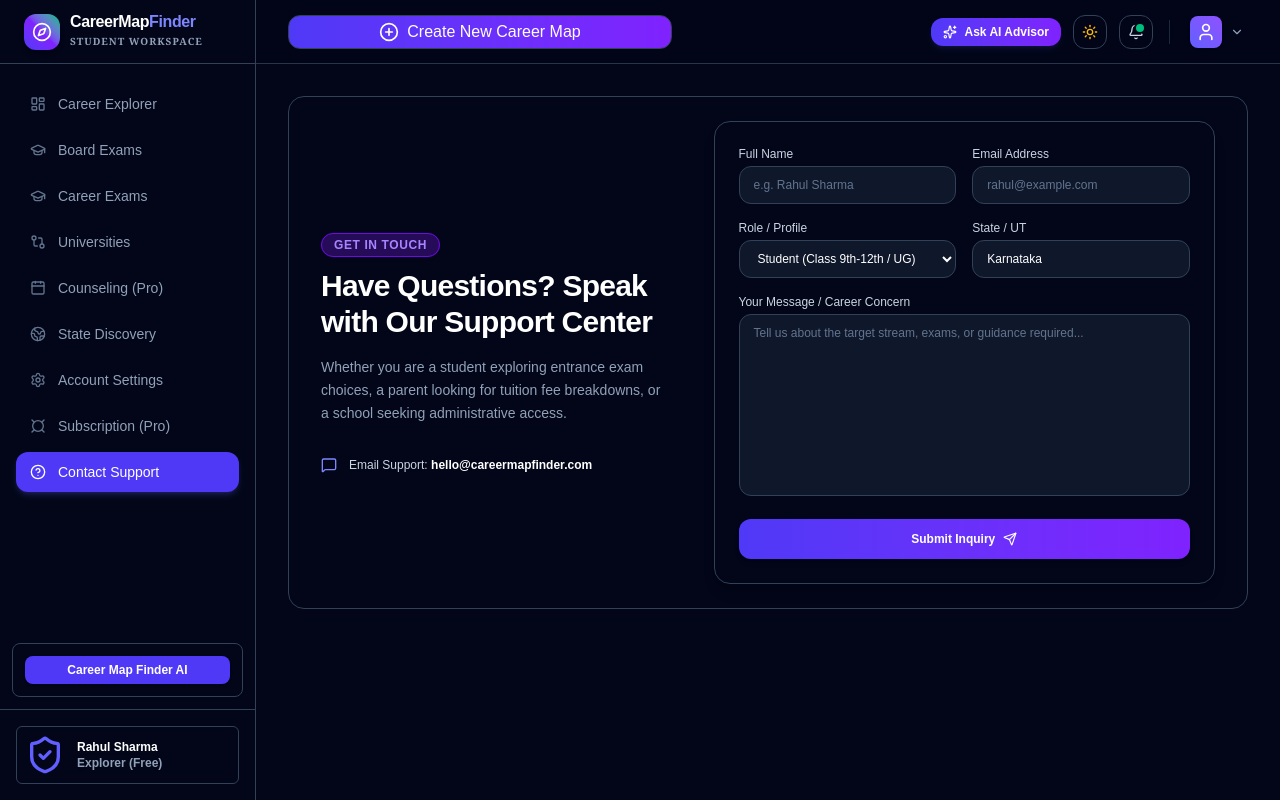
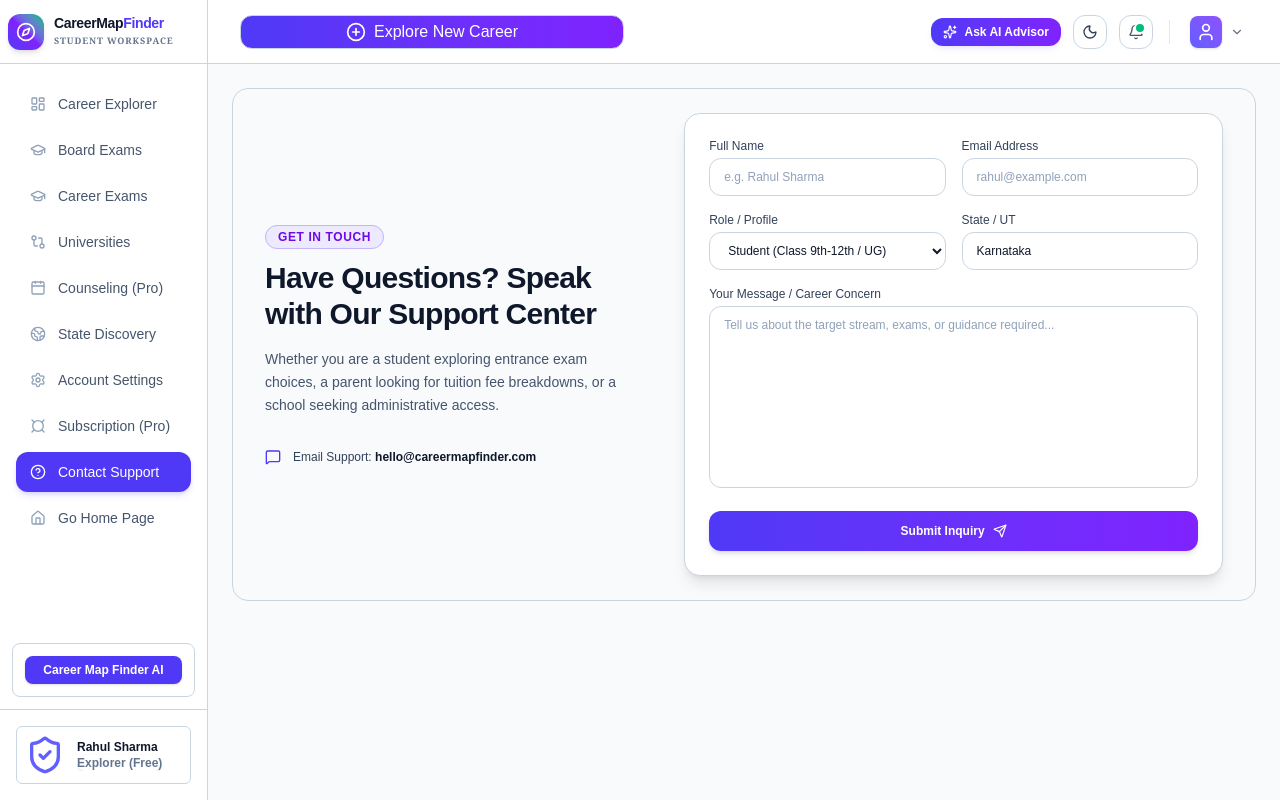
Before and after one commit to abdurrahman9955/careermapfinder, a Next.js app: page /dashboard/contact in a window 1280 px wide. Built offline with nearby package versions, Linux system fonts and the light colour scheme.

Commit message:
updating menu

```diff
--- a/app/components/dashboard/DashboardLayoutWrapper.tsx
+++ b/app/components/dashboard/DashboardLayoutWrapper.tsx
@@ -26,12 +26,12 @@ export const DashboardLayoutWrapper: React.FC<DashboardLayoutWrapperProps> = ({
       />
 
       {/* Main Content Area */}
-      <div className="lg:pl-64 flex flex-col min-h-screen">
+      <div className="lg:pl-52 flex flex-col min-h-screen">
         {/* Topbar Navigation */}
         <Topbar onOpenMobileSidebar={() => setMobileSidebarOpen(true)} />
 
         {/* Page Main Content */}
-        <main className="flex-1 p-4 sm:p-6 lg:p-8 max-w-7xl w-full mx-auto">
+        <main className="flex-1 p-4 sm:p-6 lg:p-6 max-w-8xl w-full mx-auto">
           {children}
         </main>
       </div>
--- a/app/components/dashboard/Sidebar.tsx
+++ b/app/components/dashboard/Sidebar.tsx
@@ -20,7 +20,8 @@ import {
   Currency,
   MessageCircle,
   HelpCircle,
-  Globe2
+  Globe2,
+  HomeIcon
 } from 'lucide-react';
 
 interface NavItem {
@@ -28,6 +29,8 @@ interface NavItem {
   href: string;
   icon: React.ElementType;
   badge?: string;
+  target?:string;
+  rel?:string;
   children?: { title: string; href: string }[];
 }
 
@@ -37,49 +40,74 @@ const NAV_ITEMS: NavItem[] = [
     href: '/dashboard?career-explorer',
     icon: LayoutDashboard,
     badge: '',
+    target:"",
+    rel:"",
   },
   {
     title: 'Board Exams',
     href: '/dashboard?board-exams',
     icon: GraduationCap,
     badge: '',
+    target:"",
+    rel:"",
   },
   {
     title: 'Career Exams',
     href: '/dashboard?career-exams',
     icon: GraduationCap,
     badge: '',
+    target:"",
+    rel:"",
   },
   {
     title: 'Universities',
     href: '/dashboard/universities',
     icon: GitCompare,
+    target:"",
+    rel:"",
   },
   {
     title: 'Counseling (Pro)',
     href: '/dashboard/counselling-session',
     icon: Calendar,
     badge: '',
+    target:"",
+    rel:"",
   },
   {
     title: 'State Discovery',
     href: '/dashboard/state-discovery',
     icon: Globe2,
+    target:"",
+    rel:"",
   },
   {
     title: 'Account Settings',
     href: '/dashboard/settings',
     icon: Settings,
+    target:"",
+    rel:"",
   },
   {
     title: 'Subscription (Pro)',
     href: '/dashboard/pricing',
     icon: Currency,
+    target:"",
+    rel:"",
   },
   {
     title: 'Contact Support',
     href: '/dashboard/contact',
     icon: HelpCircle,
+    target:"",
+    rel:"",
+  },
+  {
+    title: 'Go Home Page',
+    href: '/#',
+    icon: HomeIcon,
+    target:"_blank",
+    rel:"noreferrer",
   },
 
 ];
@@ -115,7 +143,7 @@ export const Sidebar: React.FC<SidebarProps> = ({ isOpen, onClose }) => {
     >
       {/* Brand Header */}
       <div
-        className={`h-16 px-6 flex items-center justify-between border-b shrink-0 ${
+        className={`h-16 px-2 flex items-center justify-between border-b shrink-0 ${
           isDark ? 'border-slate-700' : 'border-slate-300'
         }`}
       >
@@ -127,7 +155,7 @@ export const Sidebar: React.FC<SidebarProps> = ({ isOpen, onClose }) => {
           </div>
           <div className="flex flex-col">
             <span
-              className={`font-extrabold text-base tracking-tight leading-none ${
+              className={`font-extrabold text-sm tracking-tight leading-none ${
                 isDark ? 'text-white' : 'text-slate-900'
               }`}
             >
@@ -137,7 +165,7 @@ export const Sidebar: React.FC<SidebarProps> = ({ isOpen, onClose }) => {
               </span>
             </span>
             <span
-              className={`text-[10px] font-serif font-bold uppercase tracking-widest mt-1 ${
+              className={`text-[9px] font-serif font-bold uppercase tracking-widest mt-1 ${
                 isDark ? 'text-slate-400' : 'text-slate-500'
               }`}
             >
@@ -234,6 +262,7 @@ export const Sidebar: React.FC<SidebarProps> = ({ isOpen, onClose }) => {
                             <Link
                               key={subItem.title}
                               href={subItem.href}
+
                               onClick={onClose}
                               className={`block px-3 py-2 rounded-lg text-xs font-medium transition-colors ${
                                 subActive
@@ -256,6 +285,7 @@ export const Sidebar: React.FC<SidebarProps> = ({ isOpen, onClose }) => {
               ) : (
                 <Link
                   href={item.href}
+                  target={item.target}  rel={item.rel}
                   onClick={onClose}
                   className={`flex items-center justify-between px-3.5 py-2.5 rounded-xl
                     text-xs sm:text-sm font-medium transition-all ${
@@ -347,7 +377,7 @@ export const Sidebar: React.FC<SidebarProps> = ({ isOpen, onClose }) => {
   return (
     <>
       {/* Desktop Persistent Sidebar */}
-      <aside className="hidden lg:block fixed top-0 left-0 bottom-0 w-64 z-30">
+      <aside className="hidden lg:block fixed top-0 left-0 bottom-0 w-52 z-30">
         {sidebarContent}
       </aside>
 
--- a/app/components/dashboard/Topbar.tsx
+++ b/app/components/dashboard/Topbar.tsx
@@ -47,7 +47,7 @@ export const Topbar: React.FC<TopbarProps> = ({ onOpenMobileSidebar }) => {
                      ${theme === 'dark' ? ' hover:bg-zinc-700 border border-slate-700'
                         : 'hover:bg-zinc-100 border border-slate-300'}`}
                       title={theme === 'dark' ? 'Switch to Light Mode' : 'Switch to Dark Mode'} >
-                    <span className='flex flex-row gap-2'> <PlusCircle className=' w-5'/>Create New Career Map </span>
+                    <span className='flex flex-row gap-2'> <PlusCircle className=' w-5'/>Explore New Career </span>
                   </button>
                 </Link>
               </div>
--- a/app/components/landing/HeroSection.tsx
+++ b/app/components/landing/HeroSection.tsx
@@ -65,7 +65,8 @@ export const HeroSection: React.FC = () => {
               className="mt-8 flex flex-col sm:flex-row items-stretch sm:items-center gap-4 w-full sm:w-auto"
             >
               <a
-                href="#services"
+                href="/dashboard"
+                target="_blank"  rel="noreferrer"
                 className="px-6 py-3.5 rounded-xl bg-gradient-to-r from-indigo-800
                 via-indigo-700 to-violet-800 hover:from-indigo-700 hover:to-violet-700
                 text-white font-semibold text-sm shadow-xl shadow-indigo-800/20
--- a/app/context/ThemeContext.tsx
+++ b/app/context/ThemeContext.tsx
@@ -22,12 +22,14 @@ interface ThemeProviderProps {
 }
 
 export const ThemeProvider: React.FC<ThemeProviderProps> = ({ children }) => {
-  const [theme, setTheme] = useState<'light' | 'dark'>('dark');
+  const [theme, setTheme] = useState<'light' | 'dark'>('light');
 
   useEffect(() => {
     const storedTheme = Cookies.get('theme');
     if (storedTheme === 'dark') {
       setTheme('dark');
+    }else{
+      setTheme('light');
     }
   }, []);
 
--- a/app/utils/account/auth.ts
+++ b/app/utils/account/auth.ts
@@ -15,13 +15,9 @@ export const setTokensAndUserId = (accessToken: string | null, refreshToken: str
     }
 };
 
-//  export const BASE_URL: string =  'http://localhost:8080/api';
+ export const BASE_URL: string =  'http://localhost:8080/api';
 
-//  export const SOCKET_BASE_URL: string =  'http://localhost:8080';
-
-export const BASE_URL: string =  'https://api.infobeatlive.com/api';
-
-export const SOCKET_BASE_URL: string = 'https://api.infobeatlive.com';
+ export const SOCKET_BASE_URL: string =  'http://localhost:8080';
 
  const api = axios.create({
     baseURL: BASE_URL,
```
